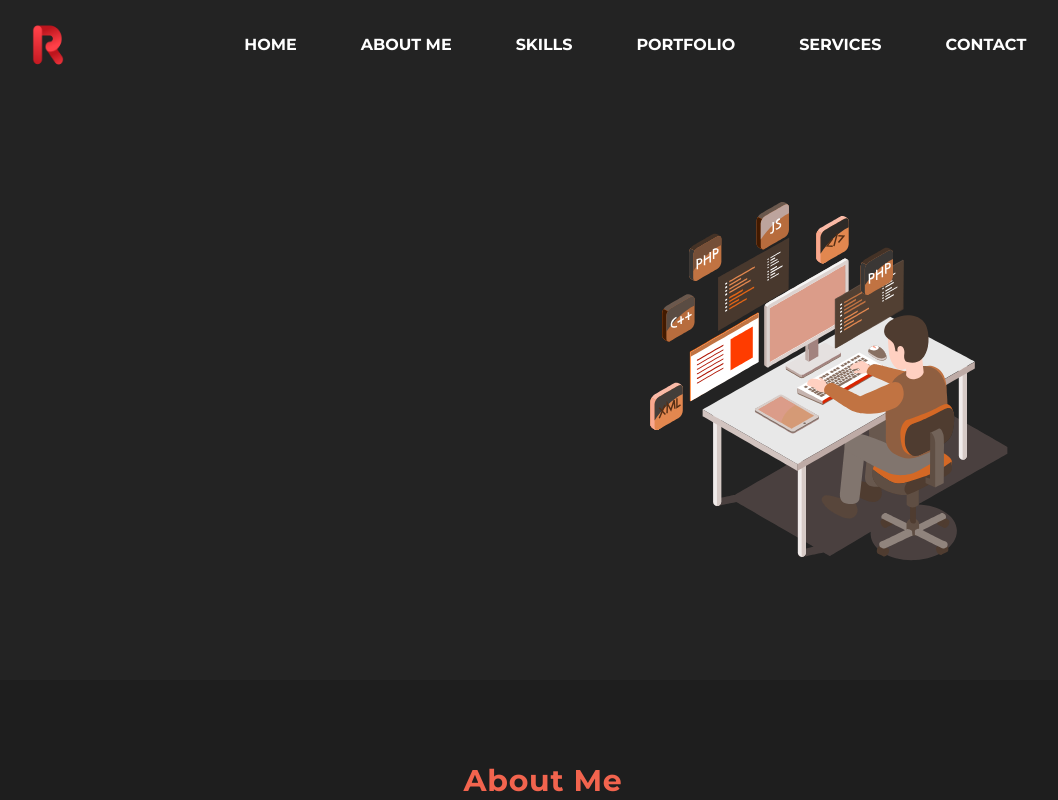
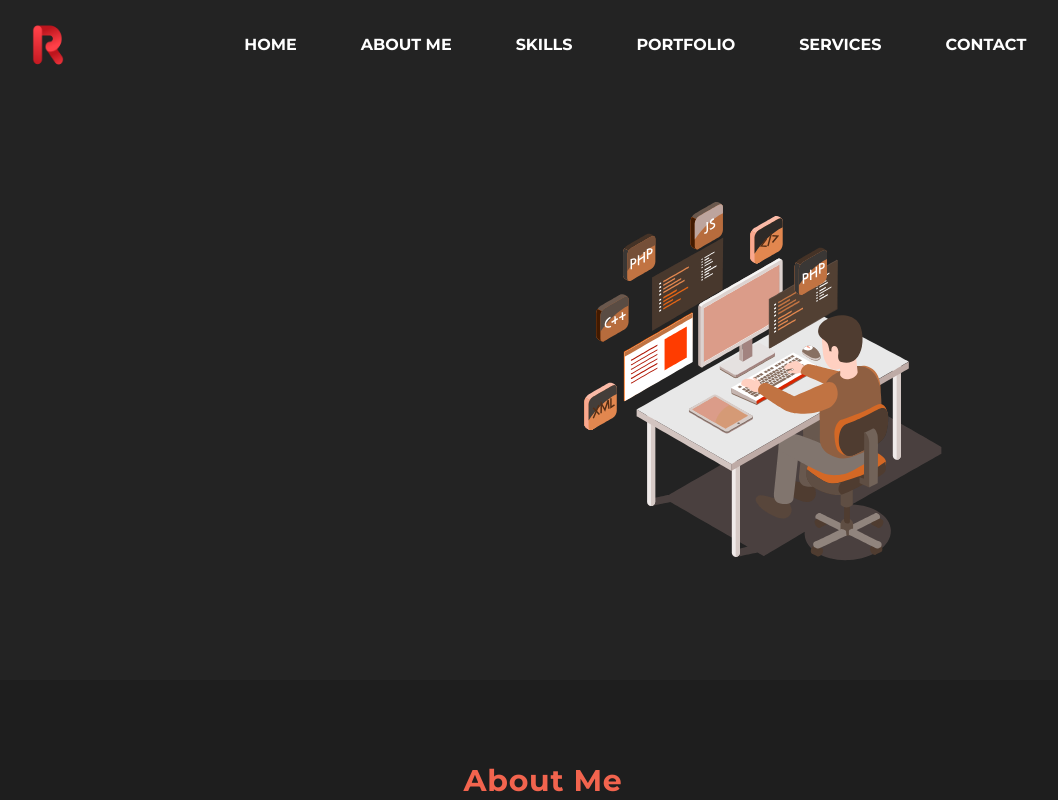
Before and after one commit to RicoLittawa/portfolio, a React (Vite) app: page / in a window 1280 px wide. Shown: the top 800 px of the page, without its empty margins (97-1155 px from the left). Built offline with nearby package versions, Linux system fonts and the light colour scheme.

Commit message:
fix hero page

```diff
--- a/src/HeroPage.jsx
+++ b/src/HeroPage.jsx
@@ -36,7 +36,7 @@ const HeroPage = () => {
     <>
       <section className="py-20">
         <ContentMargin>
-          <div className="hidden lg:justify-evenly xl:justify-between lg:flex">
+          <div className="hidden justify-evenly lg:flex">
             <div className="py-20 lg:py-40">
               <Typography
                 variant="h1"
@@ -58,7 +58,7 @@ const HeroPage = () => {
                 )}
               </Typography>
             </div>
-            <div ref={containerRef} className="hidden w-96 lg:flex"></div>
+            <div ref={containerRef} className="hidden w-80 xl:w-96 lg:flex ml-10"></div>
           </div>
           <div className="flex justify-center lg:justify-evenly py-24 md:py-32 lg:hidden">
             <div className="animate-pulse">
```
